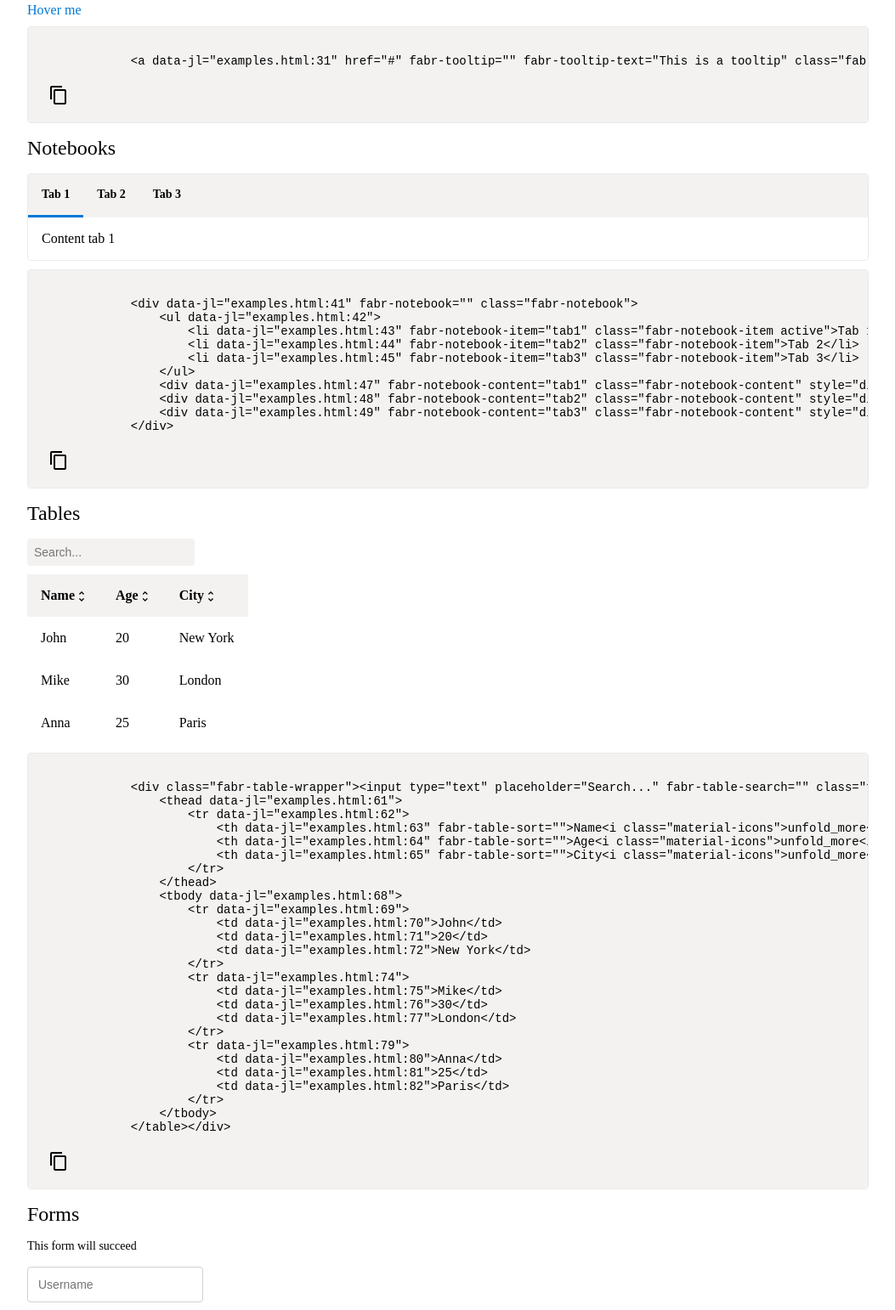
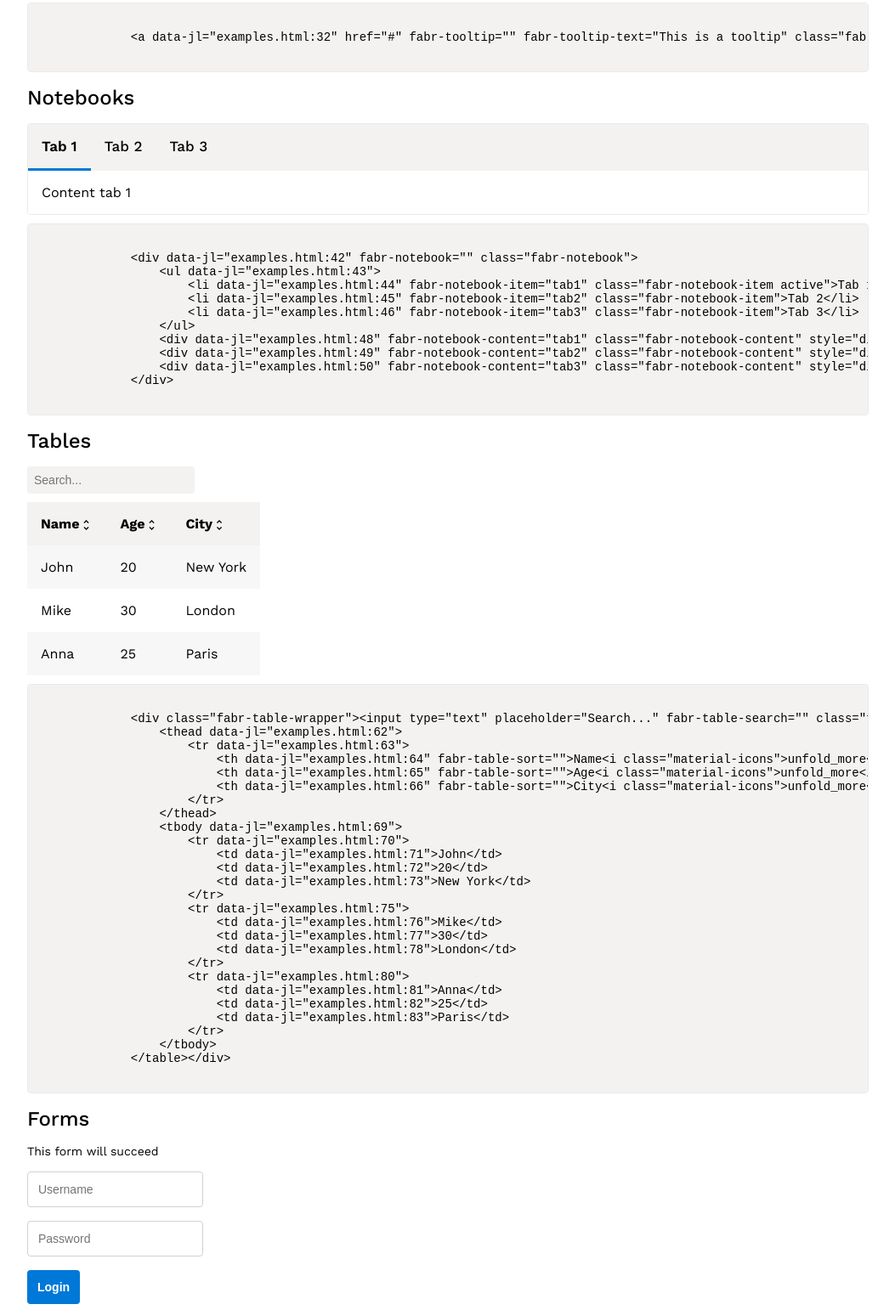
Before and after one commit to fabricatorsltd/fabrctive, a plain HTML site: page examples.html in a window 1280 px wide. Shown: the part 364-1906 px from the top of the page at 85% size, without its empty margins (113-1166 px from the left). Drawn offline with nearby package versions, Linux system fonts and the light colour scheme.

Commit message:
improve button style
also add work sans font

```diff
--- a/examples.css
+++ b/examples.css
@@ -1,5 +1,5 @@
 body {
-    font-family: "sans-serif";
+    font-family: "Work Sans", sans-serif;
     padding: 16px;
     max-width: 990px;
     margin: 0 auto;
@@ -28,7 +28,9 @@ section {
     margin: 0 0 16px 0;
 }
 
-button {
+button,
+input[type="submit"],
+input[type="button"] {
     border: none;
     background-color: #0078d7;
     color: #ffffff;
@@ -40,6 +42,10 @@ button {
 
 button:hover {
     background-color: #0063b1;
+}
+
+button:active {
+    background-color: #004578;
 }
 
 .fabr-tooltip {
@@ -60,10 +66,11 @@ button:hover {
     right: 20px;
     padding: 16px;
     border-radius: 4px;
-    font-size: 14px;
-    font-weight: bold;
+    font-size: 16px;
+    font-weight: 500;
     color: #ffffff;
     z-index: 9999;
+    box-shadow: 0 0 10px 0 rgba(0, 0, 0, 0.2);
 }
 
 .fabr-toast-success {
@@ -105,7 +112,6 @@ button:hover {
     background-color: #f3f2f1;
     text-align: left;
     font-weight: bold;
-
 }
 
 .fabr-table th i {
@@ -115,15 +121,19 @@ button:hover {
 
 .fabr-table th:hover {
     background-color: #eaeaea;
+    cursor: default;
 }
 
 .fabr-table tbody tr:hover {
     background-color: #f3f2f1;
 }
 
+.fabr-table tr:nth-child(odd) {
+    background-color: #f3f2f196;
+}
+
 .fabr-form input[type="text"],
-.fabr-form input[type="password"],
-.fabr-form button[type="submit"] {
+.fabr-form input[type="password"] {
     display: block;
     padding: 12px;
     margin-bottom: 16px;
@@ -132,13 +142,6 @@ button:hover {
     border-radius: 4px;
     box-sizing: border-box;
     border: 1px solid #d1d1d1;
-}
-
-.fabr-form button[type="submit"] {
-    background-color: #0078d7;
-    border-color: #0078d7;
-    color: #ffffff;
-    font-weight: bold;
 }
 
 .fabr-form p {
@@ -162,8 +165,8 @@ button:hover {
 
 .fabr-notebook li {
     padding: 16px;
-    font-size: 14px;
-    font-weight: bold;
+    font-size: 17px;
+    font-weight: 500;
     cursor: default;
     border-bottom: 3px solid transparent;
 }
@@ -174,6 +177,7 @@ button:hover {
 
 .fabr-notebook li.active {
     border-bottom-color: #0078d7;
+    font-weight: 600;
 }
 
 .fabr-notebook-content {
@@ -188,6 +192,7 @@ button:hover {
     border-radius: 4px;
     padding: 16px 20px;
     border: 1px solid #eaeaea;
+    position: relative;
 }
 
 .fabr-snippet-code {
@@ -196,6 +201,7 @@ button:hover {
     border-radius: 0;
     font-size: 14px;
     margin: 0;
+    font-family: monospace;
 }
 
 .fabr-snippet-pre {
@@ -210,8 +216,19 @@ button:hover {
     align-items: center;
     justify-content: center;
     border-radius: 100%;
+    position: absolute;
+    bottom: 10px;
+    left: 20px;
+    pointer-events: none;
+    opacity: 0;
+    padding: 5px;
 }
 
 .fabr-snippet-icon:hover {
     background-color: #eaeaea;
 }
+
+.fabr-snippet:hover .fabr-snippet-icon {
+    opacity: 1;
+    pointer-events: initial;
+}
--- a/examples.html
+++ b/examples.html
@@ -5,6 +5,7 @@
     <meta charset="UTF-8">
     <title>fabr.js examples</title>
     <link href="https://fonts.googleapis.com/icon?family=Material+Icons" rel="stylesheet">
+    <link href="https://fonts.googleapis.com/icon?family=Work+Sans:300,400,500,600,700" rel="stylesheet">
     <link href="examples.css" rel="stylesheet">
 </head>
 
```
